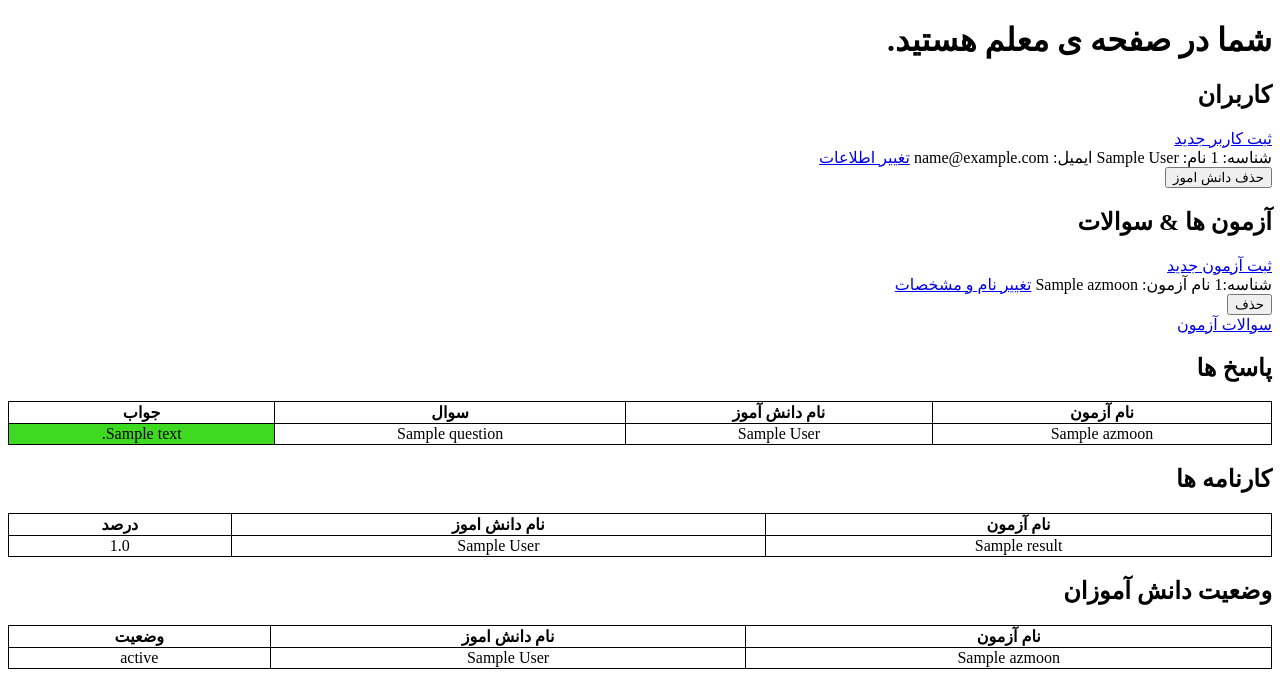
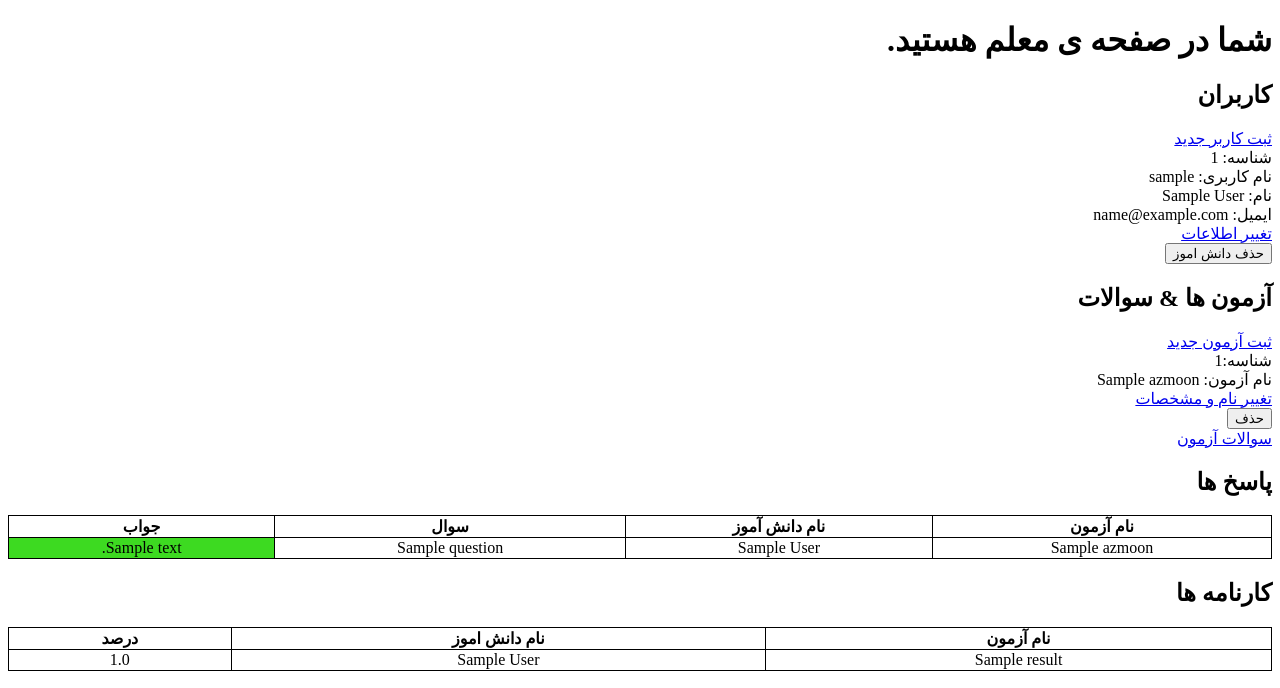
Before and after one commit to aryan7384/azmoon_gir, a Flask app: page /teacher in a window 1280 px wide. Shown: the top 688 px of the page. Run offline with Flask 3, Linux system fonts and the light colour scheme; the visitor is signed in with stand-in values (Sample User, id 1); tables that the repository leaves empty hold one stand-in row (values such as "Sample post"); parts of the project's set-up code (start-up, migrations or seed data) failed here and were passed over.

Commit message:
add line break between details about users and exams

```diff
--- a/apps/templates/teachers/teacher-panel.html
+++ b/apps/templates/teachers/teacher-panel.html
@@ -36,8 +36,13 @@
         {% for user in users %}
         <div>
             شناسه: {{ user.id }}
+            <br>
+            نام کاربری: {{ user.username }}
+            <br>
             نام: {{ user.name }}
+            <br>
             ایمیل: {{ user.email }}
+            <br>
             <a href="{{ url_for('teachers.modify_user', id=user.id) }}">تغییر اطلاعات</a>
             <form action="{{ url_for("teachers.delete_user", id=user.id) }}" method="post">
                 <input type="hidden" name="csrf_token" value="{{ csrf_token }}">
@@ -57,7 +62,9 @@
         {% for exam in exams %}
         	<div>
             شناسه:{{ exam.id }}
+                <br>
             نام آزمون: {{ exam.name }}
+                <br>
             <a href="{{ url_for("teachers.modify_azmoon", id=exam.id) }}">تغییر نام و مشخصات</a>
             <form action="{{ url_for("teachers.delete_azmoon", id=exam.id) }}" method="post">
                 <input type="hidden" name="csrf_token" value="{{ csrf_token }}">
```
